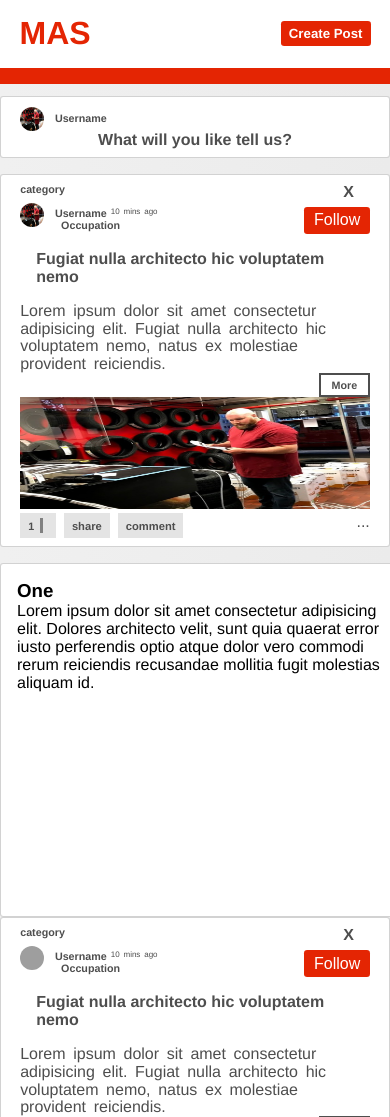
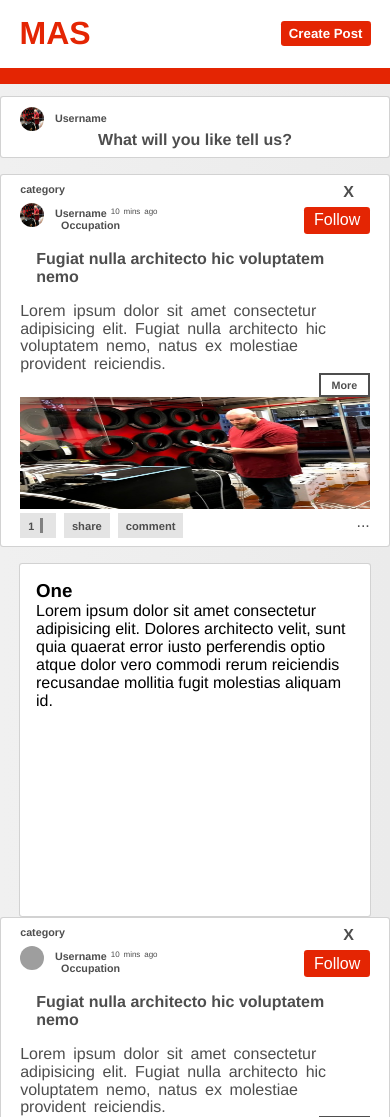
Before and after one commit to Sylva-Studio/bb, a Next.js app: page / in a window 390 px wide. Shown: the top 1117 px of the page. Built offline with nearby package versions, Linux system fonts and the light colour scheme; grey boxes are pictures that could not be loaded.

Commit message:
made corrections on category folder

```diff
--- a/src/styles/globals.scss
+++ b/src/styles/globals.scss
@@ -435,7 +435,7 @@ a{
 
 
  .swiper-container{
-   width: 25em;
+   width: 22em;
  }
 
   .main_display{
```
